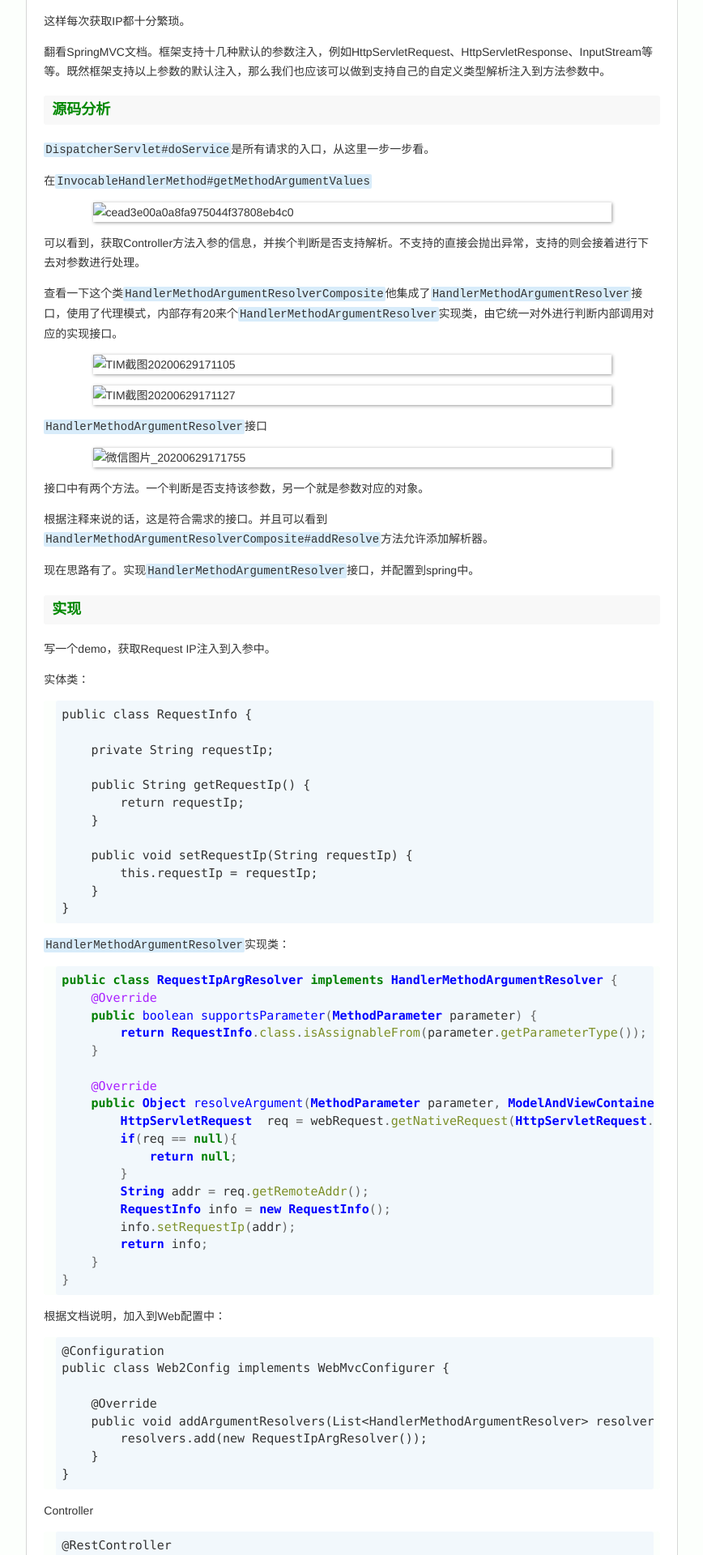
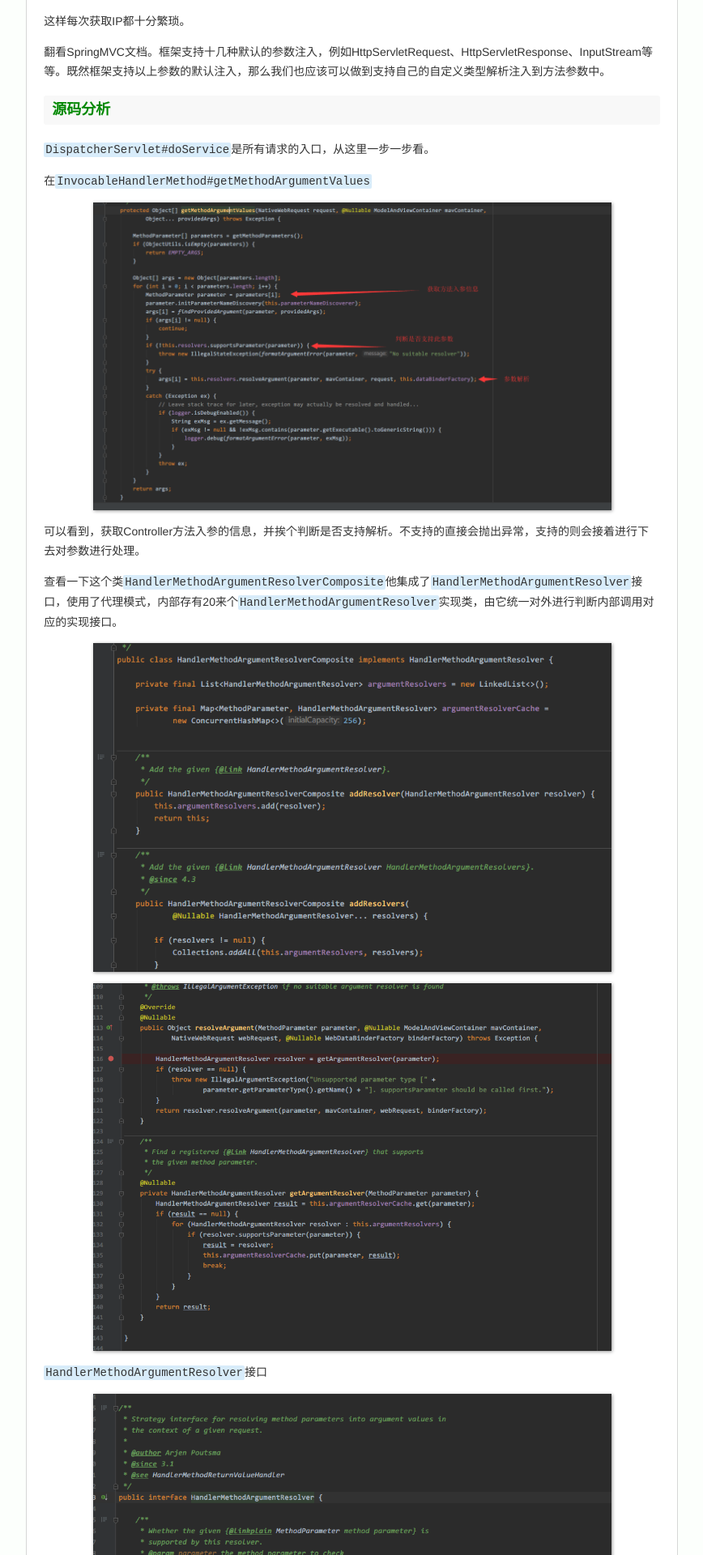
Before and after one commit to tangtj/tangtj.github.io, a Jekyll site: the page built from _posts/2020-06-29-Spring-MVC-Controller自定义参数和返回值解析.md, in a window 1280 px wide. Shown: the part 524-2444 px from the top of the page at 81% size, without its empty margins (279-1147 px from the left). Built offline with Jekyll 4.4.1, drawn with Linux system fonts in a browser that asks for light colours.

Commit message:
调整文章

```diff
--- a/_posts/2020-06-29-Spring-MVC-Controller自定义参数和返回值解析.md
+++ b/_posts/2020-06-29-Spring-MVC-Controller自定义参数和返回值解析.md
@@ -5,6 +5,7 @@ category: 工作
 tags:
   - spring
   - java
+typora-root-url: ..
 ---
 
 本文代码示例 ：[Github](https://github.com/tangtj1/BlogExamlpe/tree/master/src/main/java/cn/tangtj/blogexample/demo2)
@@ -34,19 +35,19 @@ tags:
 
 在`InvocableHandlerMethod#getMethodArgumentValues`
 
-![cead3e00a0a8fa975044f37808eb4c0](..\file\image\cead3e00a0a8fa975044f37808eb4c0.png)
+![cead3e00a0a8fa975044f37808eb4c0](/file/image/cead3e00a0a8fa975044f37808eb4c0.png)
 
 可以看到，获取Controller方法入参的信息，并挨个判断是否支持解析。不支持的直接会抛出异常，支持的则会接着进行下去对参数进行处理。
 
 查看一下这个类`HandlerMethodArgumentResolverComposite`他集成了`HandlerMethodArgumentResolver`接口，使用了代理模式，内部存有20来个`HandlerMethodArgumentResolver`实现类，由它统一对外进行判断内部调用对应的实现接口。
 
-![TIM截图20200629171105](..\file\image\TIM截图20200629171105.png)
+![TIM截图20200629171105](/file/image/TIM截图20200629171105.png)
 
-![TIM截图20200629171127](..\file\image\TIM截图20200629171127.png)
+![TIM截图20200629171127](/file/image/TIM截图20200629171127.png)
 
 `HandlerMethodArgumentResolver`接口
 
-![微信图片_20200629171755](..\file\image\微信图片_20200629171755.png)
+![微信图片_20200629171755](/file/image/微信图片_20200629171755.png)
 
 接口中有两个方法。一个判断是否支持该参数，另一个就是参数对应的对象。
 
@@ -137,7 +138,7 @@ public class ReqIPController {
 
 运行结果图：
 
-![TIM截图20200629183201](..\file\image\TIM截图20200629183201.png)
+![TIM截图20200629183201](/file/image/TIM截图20200629183201.png)
 
 
 
```
Also changed, not shown: _posts/2020-07-02-Spring-Controller方法入参@Validated注解实现.md (+5 -4 lines).
